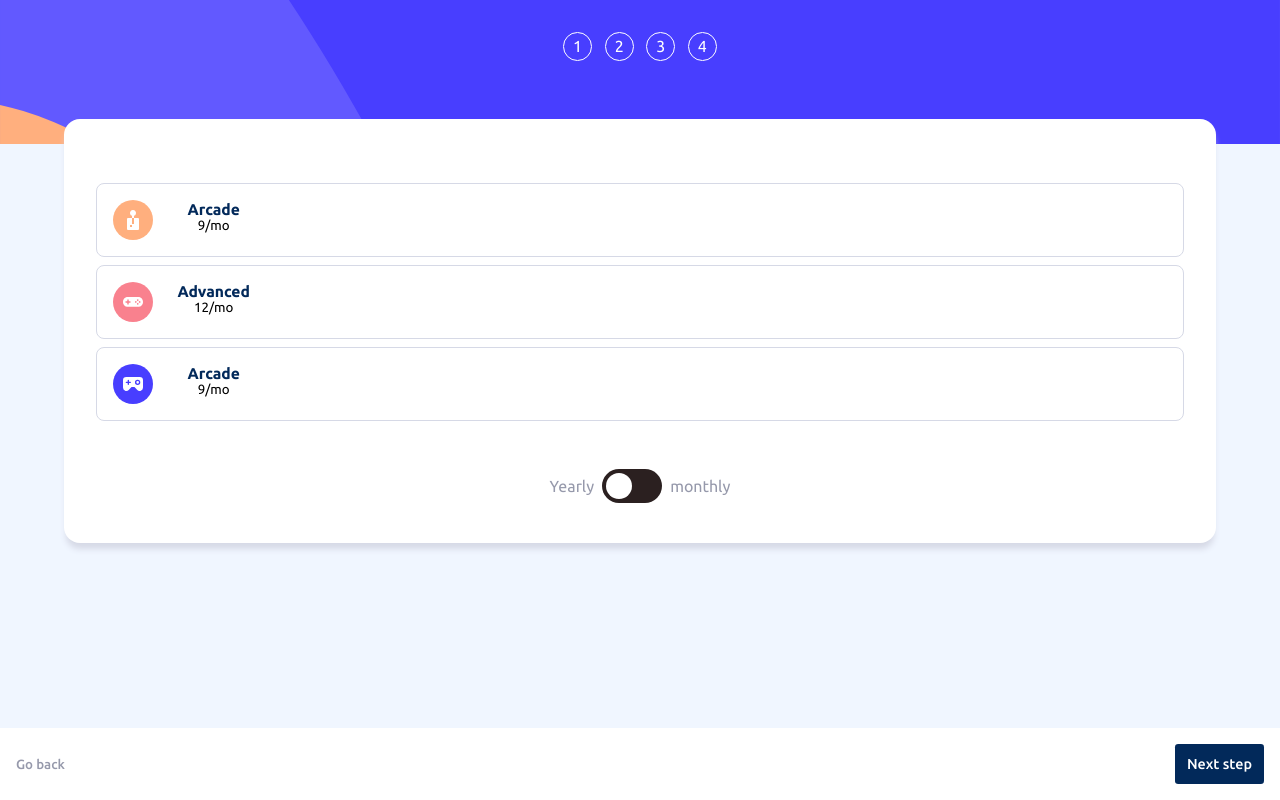
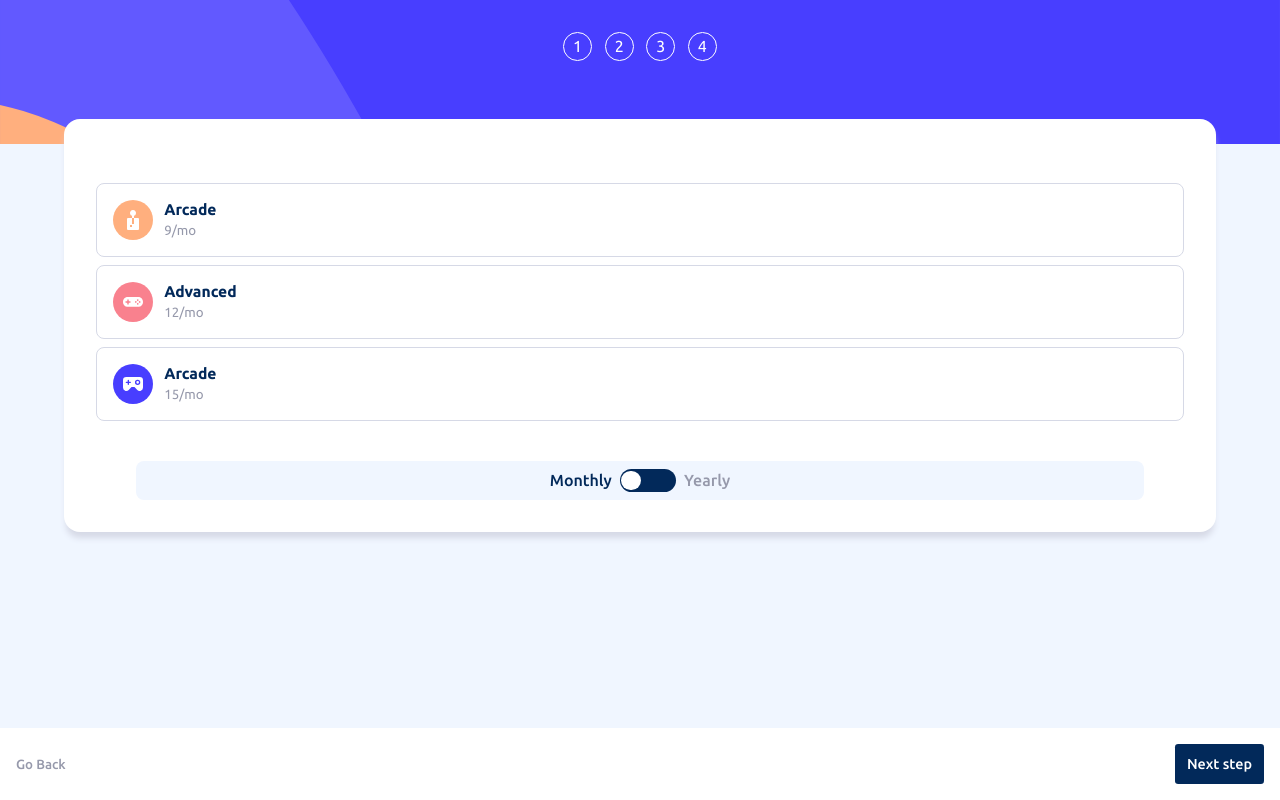
Before and after one commit to guicostads/gaming-platform-registration, a React (Vite) app: page /page2 in a window 1280 px wide. Built offline with nearby package versions, Linux system fonts and the light colour scheme.

Commit message:
toggle button and styling fixes

```diff
--- a/src/Default/Default.css
+++ b/src/Default/Default.css
@@ -10,6 +10,7 @@
   top: 14.9%;
   display: flex;
   flex-direction: column;
+  justify-content: center;
   height: auto;
   width: 90vw;
   border-radius: 1rem;
--- /dev/null
+++ b/src/components/AddOnButton.css
@@ -0,0 +1,3 @@
+.addon-btn {
+
+}
--- a/src/components/Button.css
+++ b/src/components/PlanButton.css
@@ -1,19 +1,22 @@
 .btn-not-active {
   width: 100%;
   display: flex;
-  gap: 0.5rem;
+  gap: 0.7rem;
   padding: 1rem;
   border-radius: 0.5rem;
   border: 1px solid var(--light-gray);
   background-color: transparent;
+  text-align: left;
+}
+.descriptions {
+  display: flex;
+  flex-direction: column;
+  gap: 0.3rem;
+  color: var(--cool-gray);
 }
 
 .btn-not-active:hover {
   filter: brightness(0.9);
-}
-
-.btn-not-active > div {
-  width: 10%;
 }
 
 .btn-not-active h3 {
@@ -26,15 +29,11 @@
   gap: 0.5rem;
   padding: 1rem;
   border-radius: 0.5rem;
+  text-align: left;
   border: 1px solid var(--purplish-blue);
   background-color: var(--magnolia);
 }
 
-.btn-active > div {
-  width: 10%;
-}
-
-
 .btn-active h3 {
   color: var(--marine-blue);
 }
--- a/src/components/Button.jsx
+++ b/src/components/PlanButton.jsx
@@ -1,9 +1,9 @@
-import "./Button.css";
+import "./PlanButton.css";
 import { useContext } from "react";
 import { PageContext } from "../context/context";
 
-export const Button = ({ img, plan, price, id }) => {
-  const { handleActive, active } = useContext(PageContext);
+export const PlanButton = ({ img, plan, price, id }) => {
+  const { handleActive, active, toggleValue } = useContext(PageContext);
 
   return (
     <div>
@@ -13,9 +13,10 @@ export const Button = ({ img, plan, price, id }) => {
         onClick={handleActive}
       >
         <img src={img}></img>
-        <div onClick={handleActive}>
+        <div onClick={handleActive} className="descriptions">
           <h3>{plan}</h3>
-          {price}
+          <span>{price}</span>
+          {toggleValue && <span>2 months free</span>}
         </div>
       </button>
     </div>
--- a/src/components/PlanSelection.jsx
+++ b/src/components/PlanSelection.jsx
@@ -1,24 +1,31 @@
 import Arcade from "../images/icon-arcade.svg";
 import Advanced from "../images/icon-advanced.svg";
 import Pro from "../images/icon-pro.svg";
-import { Button } from "./Button";
+import { PlanButton } from "./PlanButton";
 import { Switch } from "./Switch";
 import { PageContext } from "../context/context";
 import { useContext } from "react";
 import "./PlanSelection.css";
 
-
 const PlanSelection = () => {
   const { toggleValue } = useContext(PageContext);
 
-
   return (
     <div className="plan-selection">
-     {!toggleValue && (<div className="plan-selection">
-       <Button id="1" plan="Arcade" price="9/mo" img={Arcade} />
-        <Button id="2" plan="Advanced" price="12/mo" img={Advanced} />
-        <Button id="3" plan="Arcade" price="9/mo" img={Pro} />
-     </div>)}
+      {!toggleValue && (
+        <div className="plan-selection">
+          <PlanButton id="1" plan="Arcade" price="9/mo" img={Arcade} />
+          <PlanButton id="2" plan="Advanced" price="12/mo" img={Advanced} />
+          <PlanButton id="3" plan="Arcade" price="15/mo" img={Pro} />
+        </div>
+      )}
+      {toggleValue && (
+        <div className="plan-selection">
+          <PlanButton id="1" plan="Arcade" price="90/yr" img={Arcade} />
+          <PlanButton id="2" plan="Advanced" price="120/yr" img={Advanced} />
+          <PlanButton id="3" plan="Arcade" price="150/yr" img={Pro} />
+        </div>
+      )}
       <Switch />
     </div>
   );
--- a/src/components/Sections.css
+++ b/src/components/Sections.css
@@ -3,7 +3,7 @@
   height: 9rem;
   display: flex;
   justify-content: center;
-  gap: .8rem;
+  gap: 0.8rem;
   padding: 2rem;
   background-image: url("../images/bg-sidebar-mobile.svg");
   background-size: 100%;
--- a/src/components/Sections.jsx
+++ b/src/components/Sections.jsx
@@ -1,7 +1,6 @@
 import React from "react";
 import "./Sections.css";
 import { Link } from "react-router-dom";
-
 
 const Sections = () => {
   return (
--- a/src/components/Switch.css
+++ b/src/components/Switch.css
@@ -1,16 +1,23 @@
 .switch-box {
   display: flex;
   align-items: center;
+  justify-content: center;
   margin: 0 auto;
-    gap: .5rem;
-    padding: .5rem 0;
+  gap: 0.5rem;
+  padding: 0.5rem 0;
+  background-color: var(--magnolia);
+  width: 90%;
+  border-radius: 0.5rem;
+  font-weight: 500;
 }
 
 .switch {
   position: relative;
-    display: inline-block;
-    width: 60px;
-    height: 34px;
+  display: flex;
+  align-items: center;
+  width: 3.5rem;
+  height: 1.4rem;
+  padding: 0.5rem;
 }
 
 .switch input {
@@ -24,28 +31,27 @@
   left: 0;
   right: 0;
   bottom: 0;
-    background-color: #2b2020;
+  background-color: var(--marine-blue);
   transition: 0.4s;
   border-radius: 34px;
-
 }
 
 .slider:before {
   position: absolute;
   content: "";
-    height: 26px;
-    width: 26px;
-    left: 4px;
-    bottom: 4px;
+  height: 1.2rem;
+  width: 1.2rem;
+  left: 0.1rem;
+  bottom: 0.1rem;
   background-color: white;
   transition: 0.4s;
   border-radius: 50%;
 }
 
-  input:checked + .slider {
-    background-color: #2196f3;
+input:checked + .slider:before {
+  transform: translateX(2.1rem);
 }
 
-  input:checked + .slider:before {
-    transform: translateX(26px);
+.active-txt-color {
+  color: var(--marine-blue);
 }
--- a/src/components/Switch.jsx
+++ b/src/components/Switch.jsx
@@ -7,12 +7,12 @@ export const Switch = () => {
 
   return (
     <div className="switch-box">
-      <span>Yearly</span>
+      <span className={!toggleValue ? "active-txt-color" : ""}>Monthly</span>
       <label className="switch">
         <input type="checkbox" checked={toggleValue} onChange={handleToggle} />
         <span className="slider round"></span>
       </label>
-      <span>monthly</span>
+      <span className={toggleValue ? "active-txt-color" : ""}>Yearly</span>
     </div>
   );
 };
--- a/src/components/SwitchPagesTab.jsx
+++ b/src/components/SwitchPagesTab.jsx
@@ -17,7 +17,7 @@ export const SwitchPagesTab = () => {
         }
         onClick={handlePrevClick}
       >
-        Go back
+        Go Back
       </button>
 
       {path !== "/page4" && (
--- a/src/context/context.jsx
+++ b/src/context/context.jsx
@@ -39,6 +39,7 @@ export const PageContextProvider = ({ children }) => {
 
   const handleToggle = () => {
     setToggleValue(!toggleValue);
+    setActive(!active);
   };
 
   const handlePrevClick = () => {
```
Also changed, not shown: src/components/AddOnButton.jsx (added, +12 -0 lines). Lines whose indentation alone changed are shown as unchanged.
